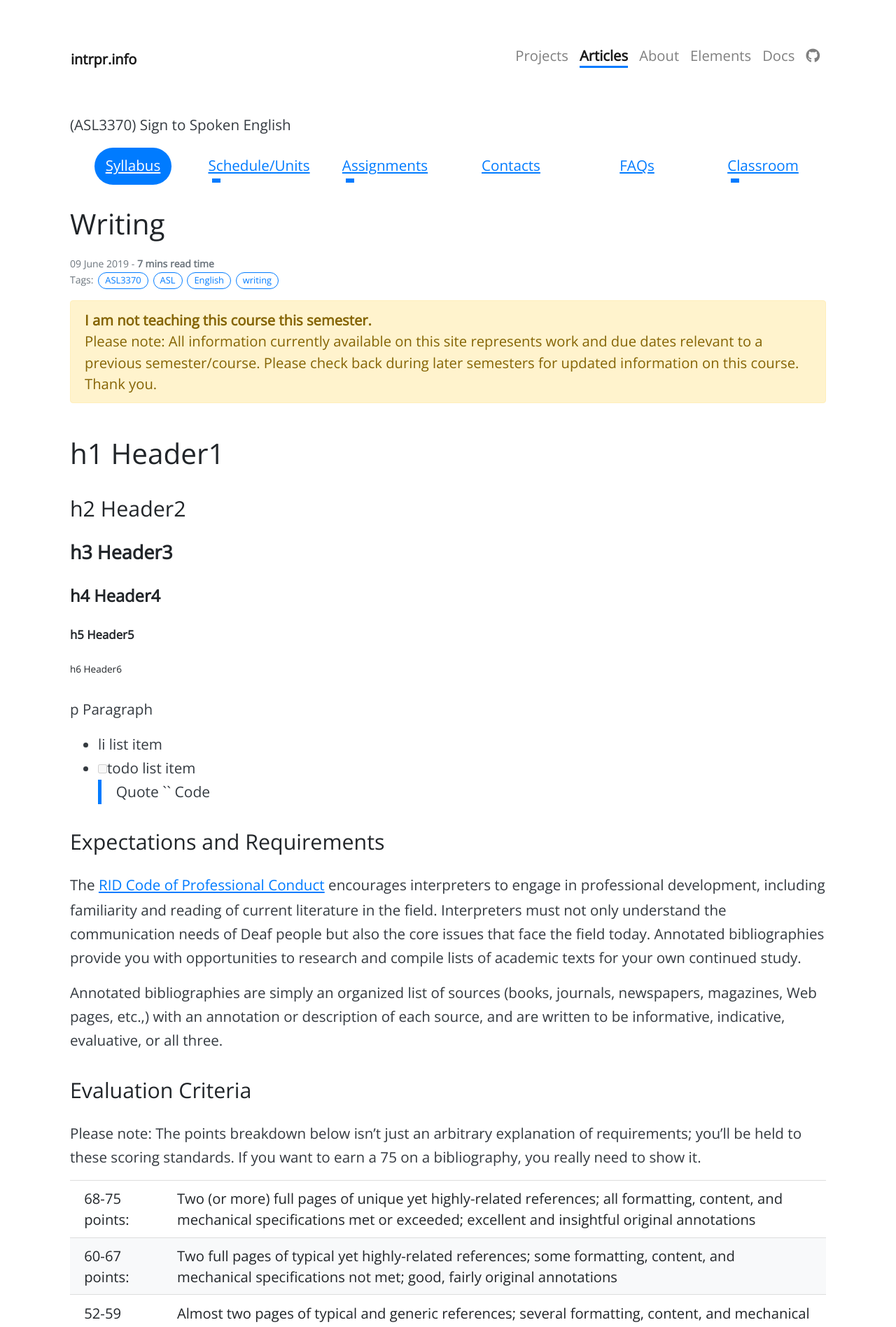
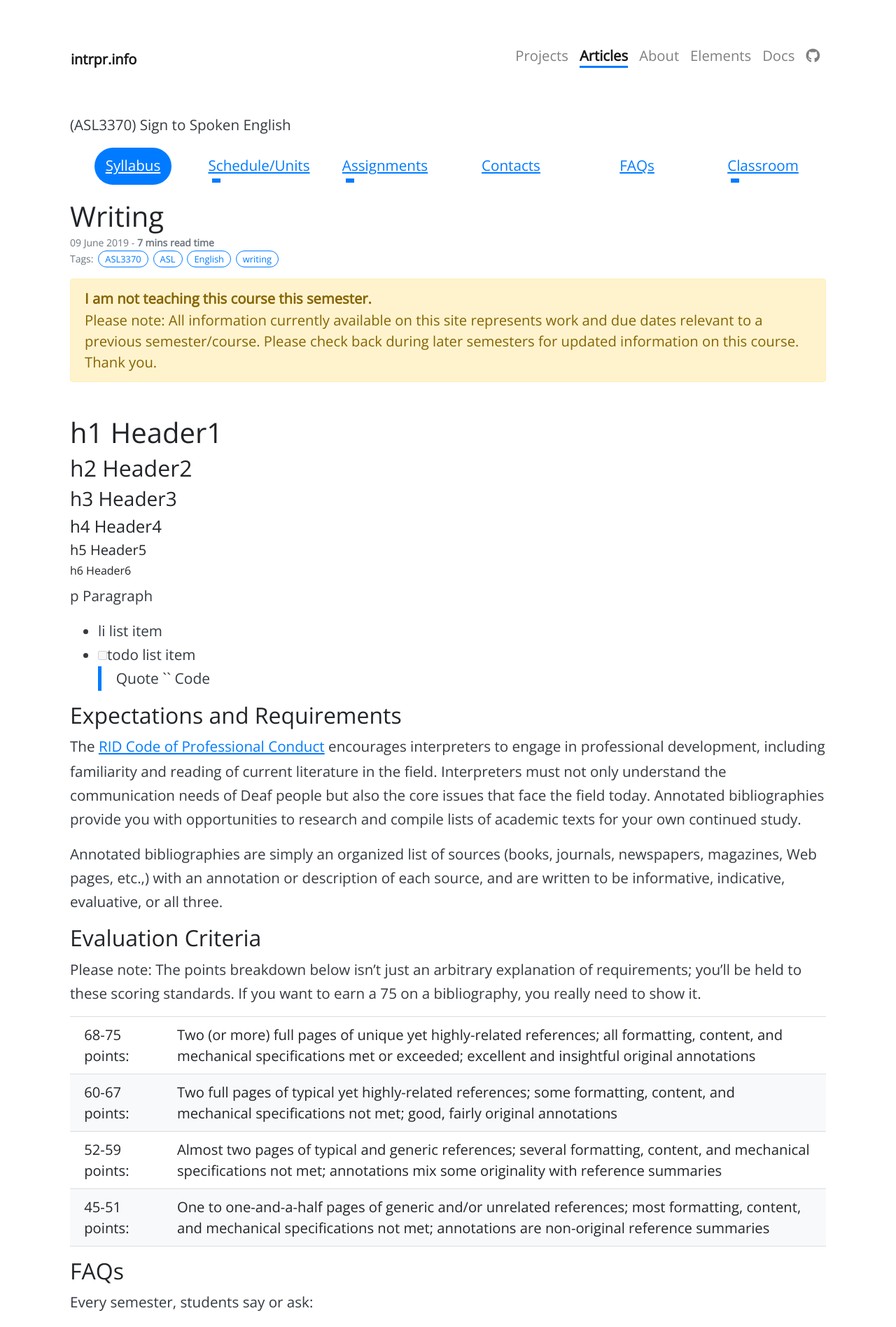
Before and after one commit to intrpr/jekyll-portfol-test, a Jekyll site: the page built from _posts/2019-06-09-writing-sign-to-spoken-english.md, in a window 1280 px wide. Shown: the top 1896 px of the page at 70% size. Built offline with Jekyll 4.4.1, drawn with Linux system fonts in a browser that asks for light colours; nearby versions of some CDN libraries; our own code applies the rules of GitHub Pages for plain Markdown files; comment, search, counter and statistics services are not loaded.

Commit message:
Update _articles.scss

```diff
--- a/_sass/_articles.scss
+++ b/_sass/_articles.scss
@@ -32,13 +32,13 @@
         margin-right: 2em;
     }
 
-    /*article, aside, h1, h2, h3, h4, h5, h6, hgroup, nav, section { display: block; } */
+    /*article, aside, h1, h2, h3, h4, h5, h6, hgroup, nav, section { display: block; }
     h1 { margin-block-start: 0.67em; margin-block-end: 0.67em; font-size: 200%; font-weight: normal; }
     h2 { margin-block-start: 1.20em; margin-block-end: 0.83em; font-size: 150%; font-weight: normal; }
     h3 { margin-block-start: 1.00em; margin-block-end: 1.00em; font-size: 133%; font-weight: bold; }
     h4 { margin-block-start: 1.33em; margin-block-end: 1.33em; font-size: 117%; font-weight: bold; }
     h5 { margin-block-start: 1.67em; margin-block-end: 1.67em; font-size: 83%; font-weight: bold; }
-    h6 { margin-block-start: 2.33em; margin-block-end: 2.33em; font-size: 67%; font-weight: normal; }
+    h6 { margin-block-start: 2.33em; margin-block-end: 2.33em; font-size: 67%; font-weight: normal; } */
 
     p, li { font-size: 1.02em; line-height: 1.65em; color: $dark; }
     strong { font-weight: bolder; }
```
